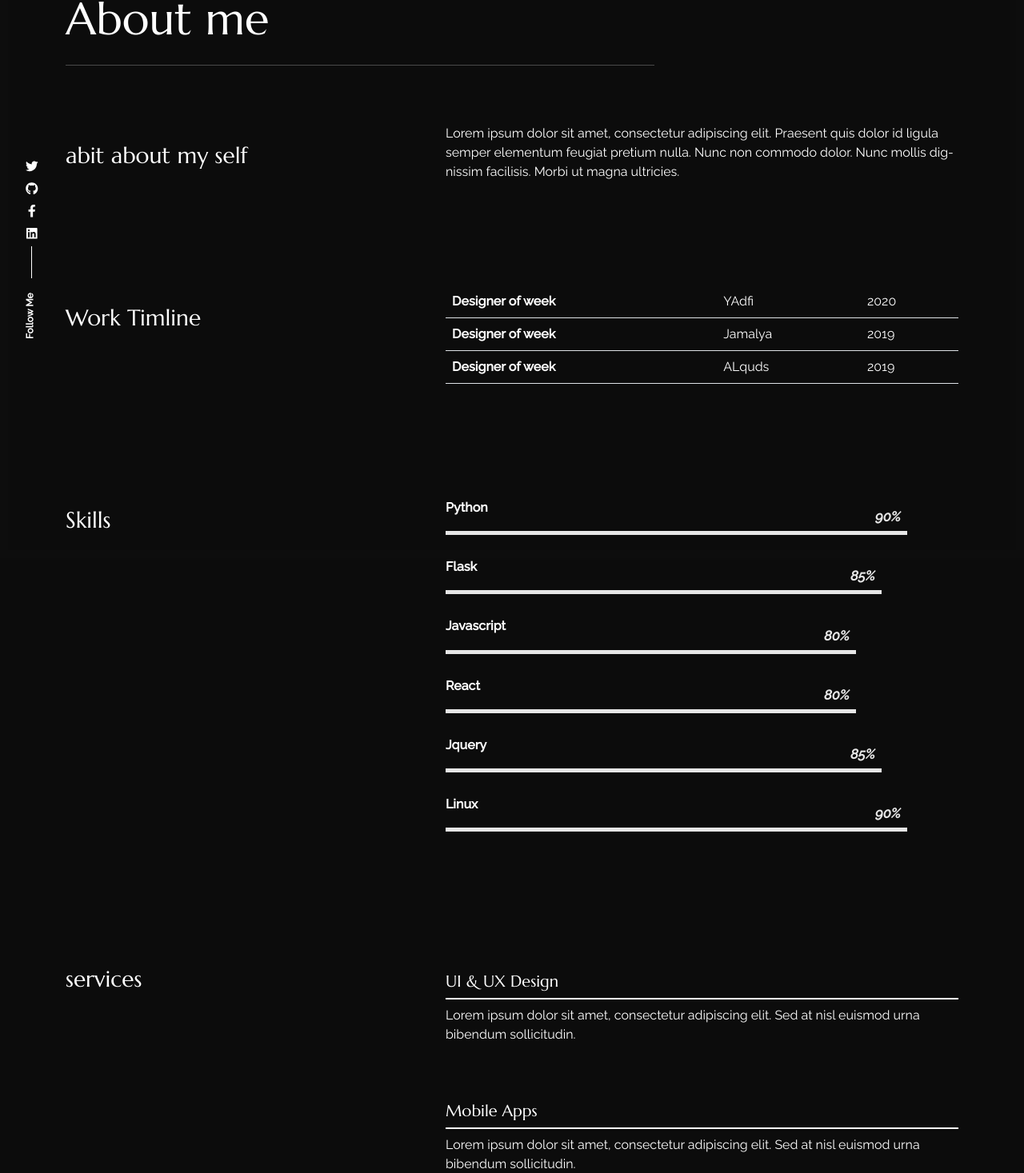
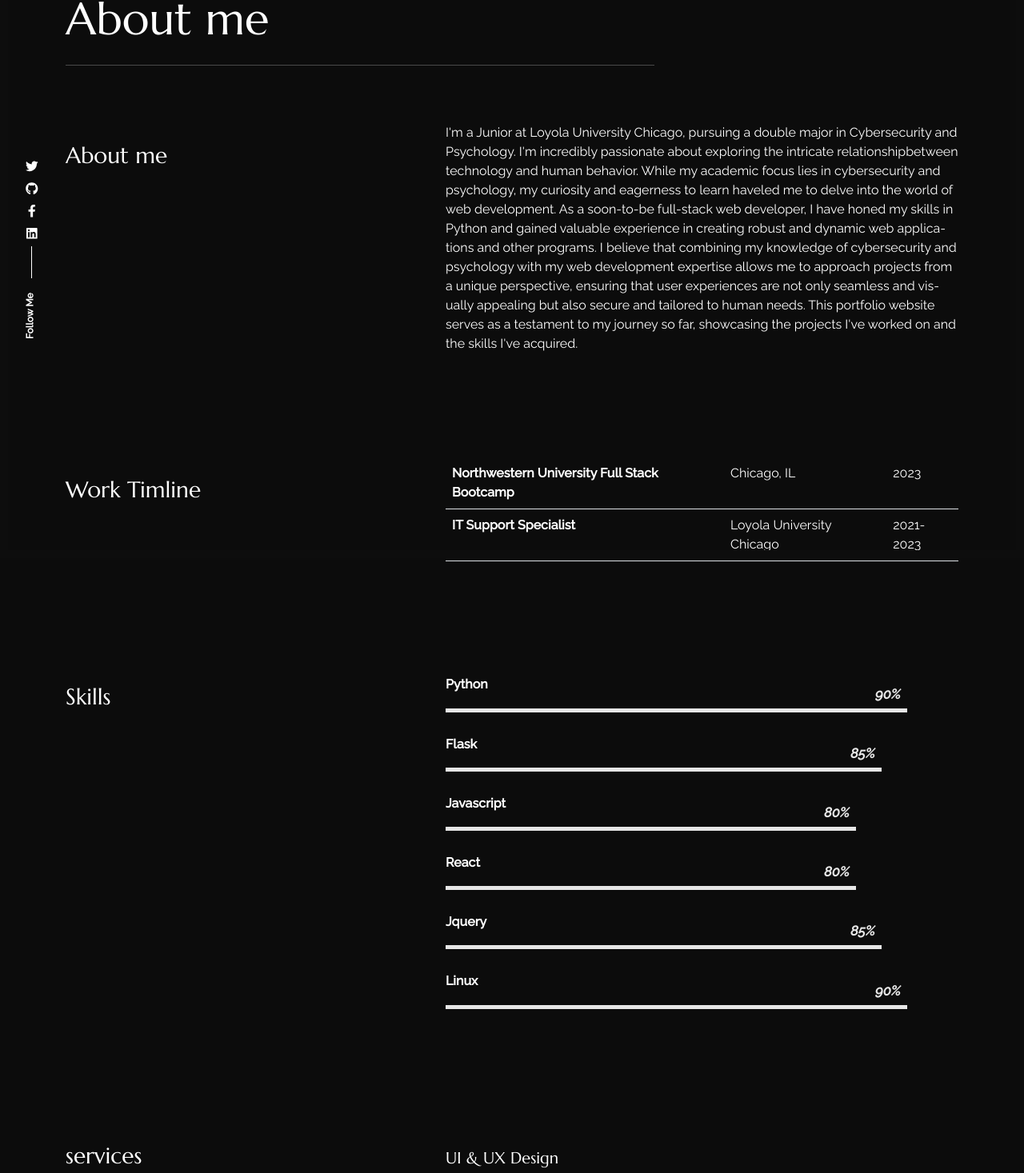
Before and after one commit to drewjordan414/main-portfolio, a React (Create React App) app: page /about in a window 1280 px wide. Shown: the part 102-1569 px from the top of the page at 80% size. Built offline with nearby package versions, Linux system fonts and the light colour scheme.

Commit message:
updates to about section

```diff
--- a/src/content_option.js
+++ b/src/content_option.js
@@ -7,33 +7,34 @@ const meta = {
 const introdata = {
     title: "I’m John Doe",
     animated: {
-        first: "I love coding",
-        second: "Full stack devloper",
-        third: "Python and Tensorflow",
+        first: "Part time programmer",
+        second: "Full time student",
+        third: "Full stack devloper",
+        fourth: "Python and Tensorflow",
     },
     description: "I’m Drew Jordan a Full stack devloper, currently studying Cybersecurity and Psychology at Loyola University Chicago.",
-    your_img_url: "https://images.unsplash.com/photo-1514790193030-c89d266d5a9d",
+    your_img_url: "src/assets/images/pfp_use.5f036f1b2eda1968e93c.png",
 };
 
 const dataabout = {
-    title: "abit about my self",
-    aboutme: "Lorem ipsum dolor sit amet, consectetur adipiscing elit. Praesent quis dolor id ligula semper elementum feugiat pretium nulla. Nunc non commodo dolor. Nunc mollis dignissim facilisis. Morbi ut magna ultricies.",
+    title: "About me",
+    aboutme: "I'm a Junior at Loyola University Chicago, pursuing a double major in Cybersecurity and Psychology. I'm incredibly passionate about exploring the intricate relationshipbetween technology and human behavior. While my academic focus lies in cybersecurity and psychology, my curiosity and eagerness to learn haveled me to delve into the world of web development. As a soon-to-be full-stack web developer, I have honed my skills in Python and gained valuable experience in creating robust and dynamic web applications and other programs. I believe that combining my knowledge of cybersecurity and psychology with my web development expertise allows me to approach projects from a unique perspective, ensuring that user experiences are not only seamless and visually appealing but also secure and tailored to human needs. This portfolio website serves as a testament to my journey so far, showcasing the projects I've worked on and the skills I've acquired.",
 };
 const worktimeline = [{
-        jobtitle: "Designer of week",
-        where: "YAdfi",
-        date: "2020",
+        jobtitle: "Northwestern University Full Stack Bootcamp",
+        where: "Chicago, IL",
+        date: "2023",
     },
     {
-        jobtitle: "Designer of week",
-        where: "Jamalya",
-        date: "2019",
+        jobtitle: "IT Support Specialist",
+        where: "Loyola University Chicago",
+        date: "2021-2023",
     },
-    {
-        jobtitle: "Designer of week",
-        where: "ALquds",
-        date: "2019",
-    },
+    // {
+    //     jobtitle: "Designer of week",
+    //     where: "ALquds",
+    //     date: "2019",
+    // },
 ];
 
 const skills = [{
@@ -69,11 +70,11 @@ const services = [{
         description: "Lorem ipsum dolor sit amet, consectetur adipiscing elit. Sed at nisl euismod urna bibendum sollicitudin.",
     },
     {
-        title: "Mobile Apps",
+        title: "Pyhton Development",
         description: "Lorem ipsum dolor sit amet, consectetur adipiscing elit. Sed at nisl euismod urna bibendum sollicitudin.",
     },
     {
-        title: "Wordpress Design",
+        title: "Backend Development",
         description: "Lorem ipsum dolor sit amet, consectetur adipiscing elit. Sed at nisl euismod urna bibendum sollicitudin.",
     },
 ];
@@ -142,9 +143,9 @@ const dataportfolio = [{
 ];
 
 const contactConfig = {
-    YOUR_EMAIL: "name@domain.com",
-    YOUR_FONE: "(555)123-4567",
-    description: "Lorem ipsum dolor sit amet, consectetur adipiscing elit. Morbi vehicula eu nunc et sollicitudin. Cras pulvinar, nisi at imperdiet pharetra. ",
+    YOUR_EMAIL: "drewjordan404@gmail.com",
+    YOUR_FONE: "(314)-660-1335",
+    description: "Please feel free to contact me if you have any questions or would like to work together on a project. ",
     // creat an emailjs.com account
     // check out this tutorial https://www.emailjs.com/docs/examples/reactjs/
     YOUR_SERVICE_ID: "service_id",
@@ -153,10 +154,10 @@ const contactConfig = {
 };
 
 const socialprofils = {
-    github: "https://github.com",
-    facebook: "https://facebook.com",
-    linkedin: "https://linkedin.com",
-    twitter: "https://twitter.com",
+    github: "https://github.com/drewjordan414",
+    facebook: "https://www.facebook.com/profile.php?id=100004869136649",
+    linkedin: "https://www.linkedin.com/in/drew-jordan-103993221/",
+    twitter: "https://twitter.com/drewjordan414",
 };
 export {
     meta,
```
